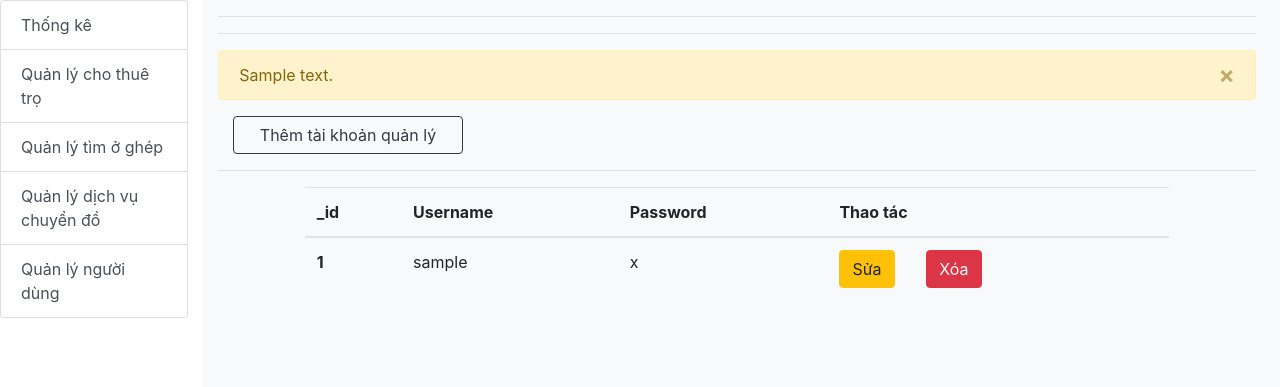
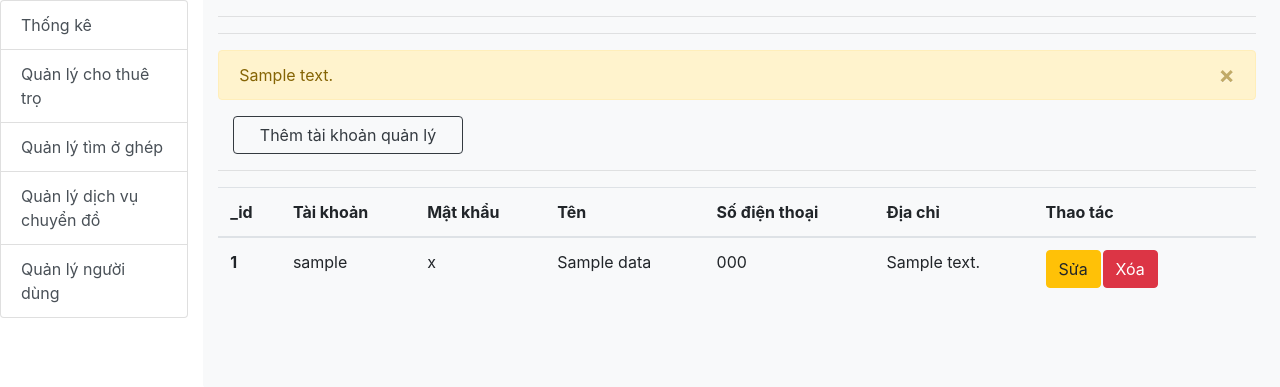
Before and after one commit to NguyenThanhNam2710/NHOM-5-PT14351-MOB-Agile-MOB104-Sever, a Node project: template Code/TimtroSever/views/createAdAc.hbs in a window 1280 px wide. Shown: the part 56-443 px from the top of the page. Run offline with Node 20 templates, Linux system fonts and the light colour scheme; the template is opened without the code that fills it: most values are stand-ins (such as "Sample title", 1, 10 or a date in 2020); some libraries are stand-ins or nearby versions.

Commit message:
Chỉnh lại giao diện thêm admin

```diff
--- a/Code/TimtroSever/views/createAdAc.hbs
+++ b/Code/TimtroSever/views/createAdAc.hbs
@@ -76,12 +76,12 @@
         </div>
         <form class="container col-8" id="formAdd" style="display: none">
             <div class="form-group">
-                <label for="InputUsername">Username</label>
+                <label for="InputUsername">Tại khoản</label>
                 <input type="text" name="nUser" class="form-control" id="InputUsername" required
                        placeholder="">
             </div>
             <div class="form-group">
-                <label for="InputPassword">Password</label>
+                <label for="InputPassword">Mật khẩu</label>
                 <input type="password" name="nPass" class="form-control" id="InputPassword" required
                        placeholder="">
             </div>
@@ -153,12 +153,15 @@
         </div>
         <hr>
 
-        <table class="table container col-10">
+        <table class="table container col-12">
             <thead>
             <tr>
                 <th scope="col">_id</th>
-                <th scope="col">Username</th>
-                <th scope="col">Password</th>
+                <th scope="col">Tài khoản</th>
+                <th scope="col">Mật khẩu</th>
+                <th scope="col">Tên</th>
+                <th scope="col">Số điện thoại</th>
+                <th scope="col">Địa chỉ</th>
                 <th scope="col">Thao tác</th>
             </tr>
             </thead>
@@ -168,6 +171,9 @@
                     <th scope="row">{{this._id}}</th>
                     <td name="user">{{this.username}}</td>
                     <td>{{this.password}}</td>
+                    <td>{{this.name}}</td>
+                    <td>{{this.phone}}</td>
+                    <td>{{this.address}}</td>
                     <td>
                         <div class="row">
                             <div class="col-sm-3">
```
